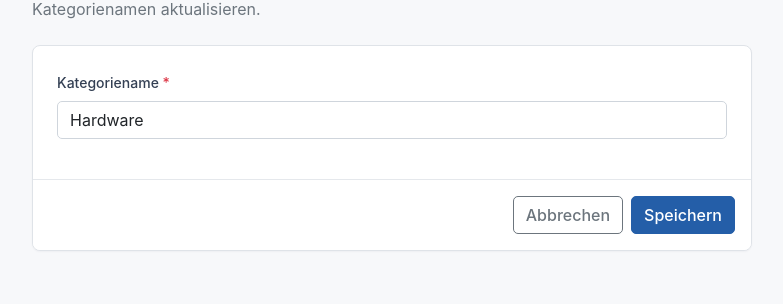
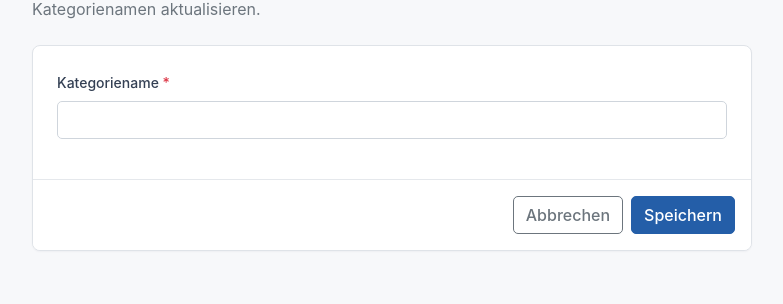
Before and after one commit to BITLC-dev-lab/ServiceDesk, an ASP.NET Core app: template ServiceDesk/Views/Categories/Edit.cshtml in a window 1280 px wide. Shown: the part 208-512 px from the top of the page, without its empty margins (248-1031 px from the left). Run offline with ASP.NET Core 8, Linux system fonts and the light colour scheme; the template is opened without the code that fills it, so the values that code supplies are empty.

Commit message:
view category edit

```diff
--- a/ServiceDesk/Views/Categories/Edit.cshtml
+++ b/ServiceDesk/Views/Categories/Edit.cshtml
@@ -30,7 +30,7 @@
                 <input class="form-control"
                        id="name"
                        name="Name"
-                       value="Hardware" required />
+                       value="" required />
                 <div class="invalid-feedback">
                     Bitte geben Sie einen Namen ein.
                 </div>
```
